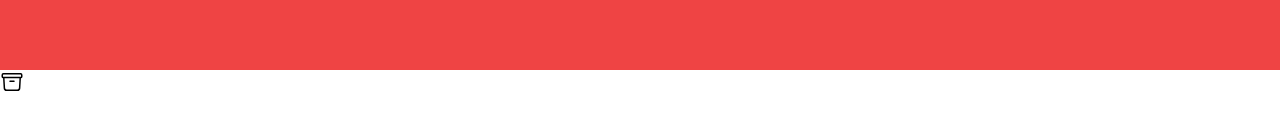
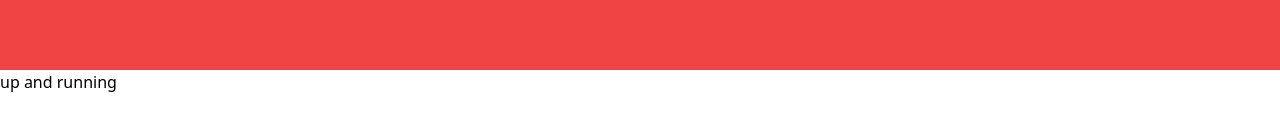
Before and after one commit to JasonTat/todolistapp, a website built with Vite: page index.html in a window 1280 px wide. Shown: the part 178-308 px from the top of the page. Built offline with nearby package versions, Linux system fonts and the light colour scheme.

Commit message:
nothing really

```diff
--- a/index.html
+++ b/index.html
@@ -35,9 +35,10 @@
          </dl>
       </div> -->
 
-      <svg xmlns="http://www.w3.org/2000/svg" fill="none" viewBox="0 0 24 24" stroke-width="1.5" stroke="currentColor" class="w-6 h-6">
+      <!-- <svg xmlns="http://www.w3.org/2000/svg" fill="none" viewBox="0 0 24 24" stroke-width="1.5" stroke="currentColor" class="w-6 h-6">
         <path stroke-linecap="round" stroke-linejoin="round" d="M20.25 7.5l-.625 10.632a2.25 2.25 0 01-2.247 2.118H6.622a2.25 2.25 0 01-2.247-2.118L3.75 7.5M10 11.25h4M3.375 7.5h17.25c.621 0 1.125-.504 1.125-1.125v-1.5c0-.621-.504-1.125-1.125-1.125H3.375c-.621 0-1.125.504-1.125 1.125v1.5c0 .621.504 1.125 1.125 1.125z" />
-      </svg>
+      </svg> -->
+      <h1>up and running </h1>
     </main>
 
 
--- a/package.json
+++ b/package.json
@@ -3,6 +3,7 @@
   "private": true,
   "version": "0.0.0",
   "type": "module",
+  "git": "https://github.com/JasonTat/todolistapp.git",
   "scripts": {
     "dev": "vite",
     "build": "vite build",
```
